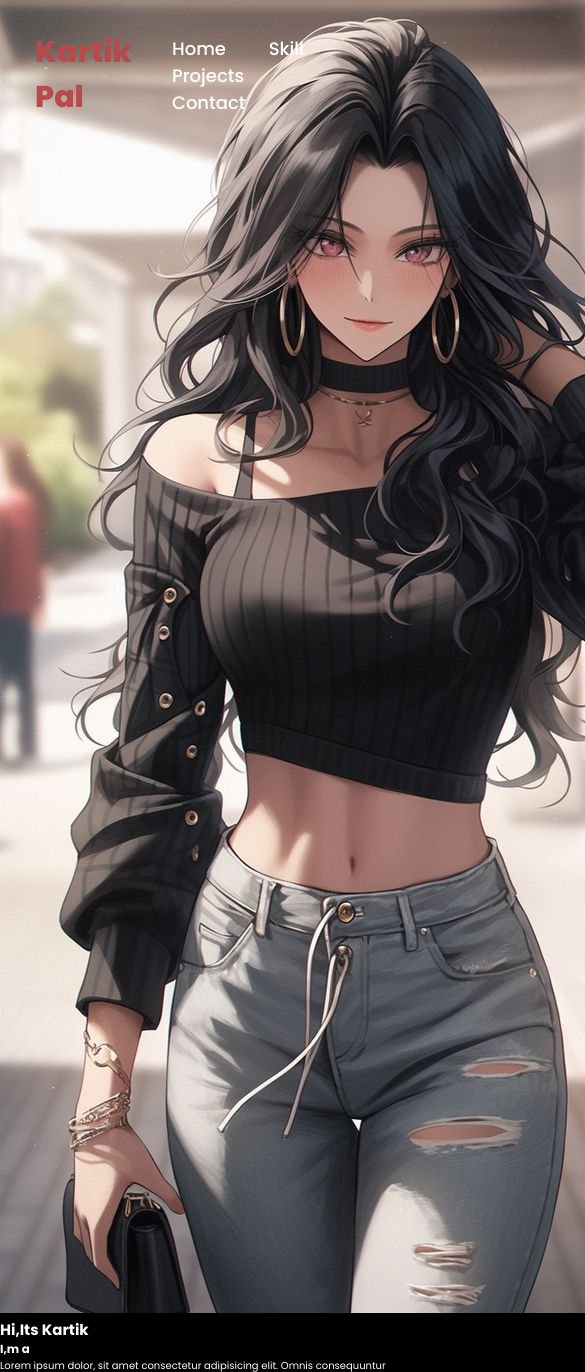
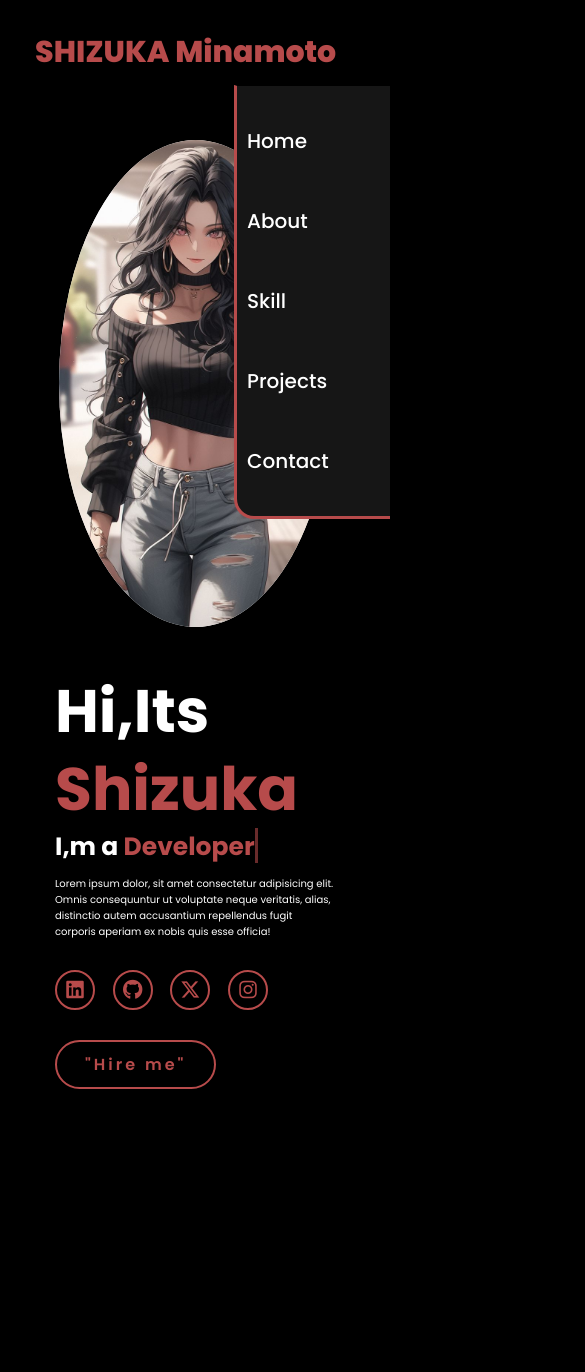
Before and after one commit to KartikPal26/KartikPal, a plain HTML site: page index.html in a window 390 px wide. Shown: the top 1372 px of the page, 585 px wide, since content can reach past the window. After the commit the page ends 1139 px from the top, so only its background shows below. Drawn offline with Linux system fonts and the light colour scheme.

Commit message:
landing page css and html done

```diff
--- a/index.html
+++ b/index.html
@@ -10,10 +10,11 @@
 </head>
 <body>
     <header>
-        <a href="#" class = logo>Kartik Pal</a>
+        <a href="#" class = logo>SHIZUKA Minamoto</a>
 
         <nav>
             <a href="#" class="active">Home</a>
+            <a href="#" class="active">About</a>
             <a href="#" class="active">Skill</a>
             <a href="#" class="active">Projects</a>
             <a href="#" class="active">Contact</a>
@@ -21,15 +22,15 @@
     </header>
     <section class="home">
         <div class="home-img">
-            <img src="/assets/main.jpg"alt="">
+            <img src="/assets/main.jpg" alt="">
         </div>
         <div class="home-content">
-            <h1>Hi,Its <span>Kartik </span></h1>
+            <h1>Hi,Its <span>Shizuka </span></h1>
             <h3 class ="typing-text">I,m a <span></span></h3>
             <p>Lorem ipsum dolor, sit amet consectetur adipisicing elit. Omnis consequuntur ut voluptate neque veritatis, alias, distinctio autem accusantium repellendus fugit corporis aperiam ex nobis quis esse officia!</p>
             <div class="social-icons">
                 <a href="#"><i class="fa-brands fa-linkedin"></i></a>
-                <a href="#"><i class="fa-brands fa-github"></i></a>
+                <a href="https://github.com/KartikPal26"><i class="fa-brands fa-github"></i></a>
                 <a href="#"><i class="fa-brands fa-x-twitter"></i></a>
                 <a href="#"><i class="fa-brands fa-instagram"></i></a>
 
--- a/style.css
+++ b/style.css
@@ -42,11 +42,11 @@ header{
     color: #b74b4b;
     font-weight: 800;
     cursor: pointer;
-    transform: 0.5s ease;
 }
 
 .logo:hover{
-    transform: scale(1.1);
+    transform: scale(1.15);
+    transition: 0.5s ease;
 }
 
 nav a{
@@ -54,6 +54,214 @@ nav a{
     color: white;
     margin-left: 4rem;
     font-weight: 500;
-    transition: 0.3s ease;
     border-bottom: 3px solid transparent;
 }
+
+
+nav a:hover
+{
+    color:#b74b4b;
+    border-bottom: 3px solid #b74b4b;
+    transform: scale(1.3);
+}
+
+@media(max-width:995px){
+    nav{
+        position:absolute;
+        top: 100%;
+        right: 0;
+        width: 40%;
+        border-left: 3px solid #b74b4b;
+        border-bottom: 3px solid #b74b4b;
+        border-bottom-left-radius: 2rem;
+        padding: 1rem solid;
+        background-color: #161616;
+        border-top: 0.1rem solid rgba(0, 0, 0, 1);
+
+    }
+
+    nav.active{
+        display:block;
+    }
+
+    nav a{
+        display:block;
+        font-size: 2rem;
+        margin: 3rem 0;
+    }
+
+    nav a:hover,
+    nav a.active{
+        padding: 1rem;
+        border-radius: 0.5rem;
+        border-bottom: 0.5rem;
+    }
+}
+
+section{
+    min-height: 100vh;
+    padding: 5rem 9% 5rem;
+}
+
+.home{
+    display:flex;
+    justify-content: center;
+    align-items: center;
+    gap: 8rem;
+    background-color: black;
+}
+.home .home-content h1{
+    font-size: 6rem;
+    font-weight: 700;
+    line-height: 1.3;
+}
+
+span{
+    color: #b74b4b;
+}
+
+.home-content h3{
+    font-size: 4rem;
+    margin-bottom: 1rem;
+    font-weight: 700;
+}
+
+.home-img{
+    border-radius: 50%;
+}
+
+.home-img img{
+    background-color: rgb(255, 255, 255);
+    position:relative;
+    width: 32vw;
+    border-radius: 50%;
+    box-shadow: 0 0 25px solid #b74b4b;
+    cursor: pointer;
+
+}
+
+.home-img img:hover{
+    border-radius: 20%;
+    transition: 0.5s linear;
+    font-size: 1.8rem;
+    font-weight: 500;
+}
+
+.social-icons a{
+    display: inline-flex;
+    justify-content: center;
+    align-items: center;
+    width:4rem;
+    height: 4rem;
+    background-color: transparent;
+    border: 0.2rem solid #b74b4b;
+    font-size: 2rem;
+    border-radius: 50%;
+    margin: 3rem 1.5rem 3rem 0;
+    color: #b74b4b;
+}
+
+.social-icons a:hover{
+    color: black;
+    transition: 0.5s ease-in-out;
+    transform: scale(1.3) translateY(-5px);
+    background-color: #b74b4b;
+    box-shadow: 0 0 25px #b74b4b;
+}
+
+.btn{
+    display: inline-block;
+    padding: 1rem 2.8rem;
+    background-color: black;
+    border-radius: 4rem;
+    font-size: 1.6rem;
+    color: #b74b4b;
+    letter-spacing: 0.3rem;
+    font-weight: 600;
+    border: 2px solid #b74b4b;
+    transition: 0.3s ease;
+    cursor: pointer;
+}
+
+.btn:hover{
+    transform: scale3d(1.03);
+    background-color: #b74b4b;
+    color: black;
+    box-shadow: 0 0 25px #b74b4b;
+}
+
+.typing-text{
+    font-size: 34px;
+    font-weight: 600;
+    min-width: 280px;
+}
+
+.typing-text span{
+    position: relative;
+}
+
+.typing-text span::before{
+    content: "Software Developer";
+    color: #b74b4b;
+    animation: words 20s infinite;
+}
+
+.typing-text span::after{
+    content: "";
+    background-color: black;
+    position: absolute;
+    width :cal(100% + 8px);
+    height: 100%;
+    border-left: 3px solid black;
+    right: -8;
+    animation: cursor 0.6s infinite;
+}
+
+@keyframes cursor {
+    to{
+        border-left: 3px solid #b74b4b;
+    }
+
+}
+
+@keyframes words{
+    0%, 20%{
+        content: "Web Developer";
+    }
+    21%, 40%{
+        content: "Developer";
+    }
+    41%, 60%{
+        content: "Web Designer";
+    }
+    61%, 80%{
+        content: "Youtuber";
+    }
+    81%, 100%{
+        content: "Script Writer";
+    }
+}
+@media (max-width: 1000px){
+    .home{
+        gap: 4rem;
+    }
+}
+@media(max-width:995px){
+    .home{
+        flex-direction: column;
+        margin: 5rem 4rem;
+    }
+
+    .home .home-content h3{
+        font-size: 2.5rem;
+    }
+
+    .home-content h1{
+        font-size: 5rem;
+    }
+
+    .home-img img{
+        width: 70vw;
+        margin-top: 4rem;
+    }
+}
```
Also changed, not shown: assets/3f17e80e-1991-4f76-b7b2-46aa22b6870f-transformed-removebg-preview.png (added).
